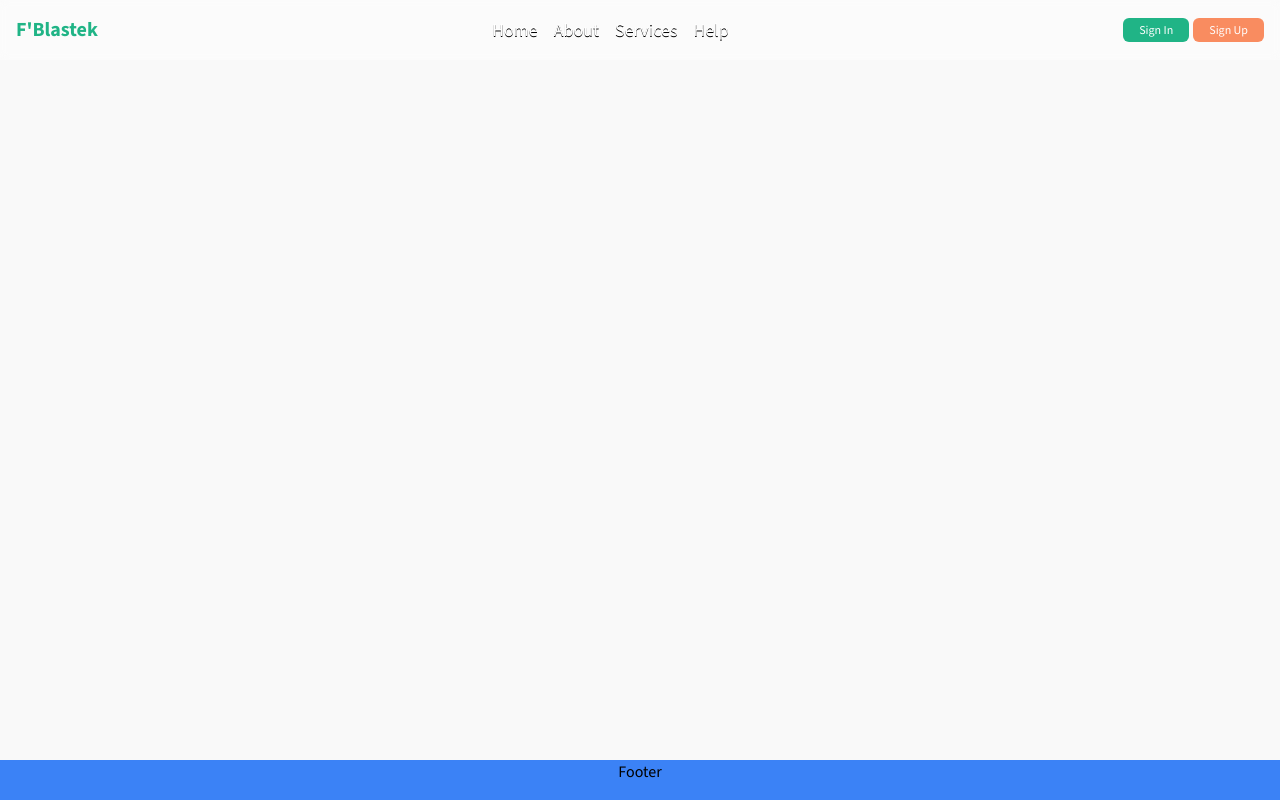
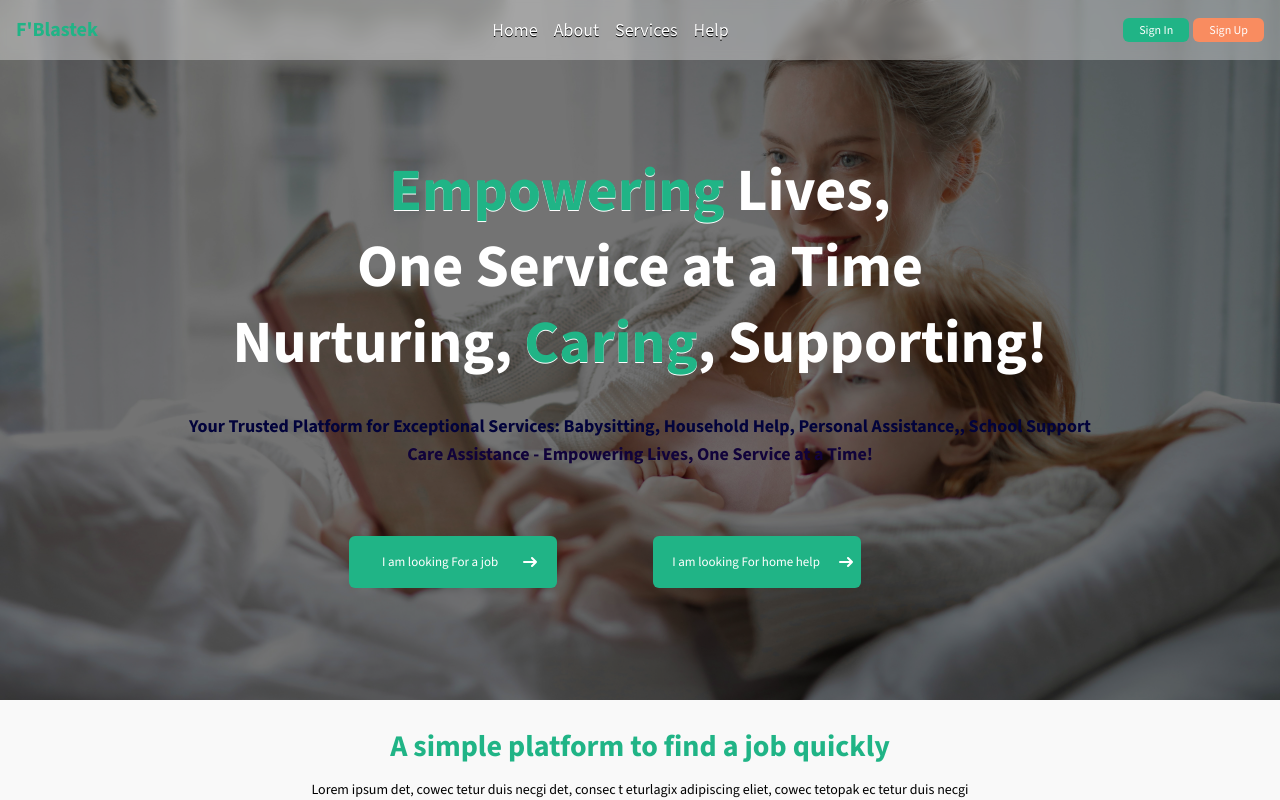
Before and after one commit to hamzaelalamy/f-blastek, a React (Vite) app in the folder app/: page / in a window 1280 px wide. Shown: the top 800 px of the page. Built offline with nearby package versions, Linux system fonts and the light colour scheme.

Commit message:
adjust layaout's padding

```diff
--- a/app/src/components/common/Header.tsx
+++ b/app/src/components/common/Header.tsx
@@ -8,7 +8,7 @@ function Header() {
           <div className="text-[#20B486] text-xl font-bold mb-4 md:mb-0">F'Blastek</div>
           <ul className="flex flex-col md:flex-row justify-between items-center md:space-x-4 z-50">
             <li>
-              <NavLink className="text-white text-lg hover:text-[#F98C60]  drop-shadow-[0_1px_0px_rgba(0,0,0,1)] " to="/Home" replace>
+              <NavLink className="text-white text-lg hover:text-[#F98C60]  drop-shadow-[0_1px_0px_rgba(0,0,0,1)] " to="/" replace>
                 Home
               </NavLink>
             </li>
--- a/app/src/components/landingPage/HeroSection.tsx
+++ b/app/src/components/landingPage/HeroSection.tsx
@@ -9,9 +9,7 @@ function HeroSection() {
   return (
     <>
       <div className="relative bg-cover bg-center h-[400px] lg:h-[600px] xl:h-[700px] ">
-        <Header />
-        {mobileMenu && <MobileHeader />}
-        <HamburgerButton mobileMenu={mobileMenu} setMobileMenu={setMobileMenu} />
+
         <img className="absolute inset-0 w-full h-full object-cover " src="../../../landingPage/hero6.png" alt="Hero Image" />
         <div className="absolute inset-0 bg-black opacity-55"></div>
         <div className="absolute inset-0 flex items-center justify-center -mt-20">
--- a/app/src/components/register/common/Choice.tsx
+++ b/app/src/components/register/common/Choice.tsx
@@ -3,7 +3,7 @@ import { Link } from "react-router-dom"
 
 function Choice() {
     return (
-        <div className="flex flex-col items-center">
+        <div className="flex flex-col items-center pt-20">
             <h1 className="mt-10 text-5xl text-[#20B486] font-bold outline-8">Que cherchez vous ?</h1>
             <div className="flex justify-center mt-6">
                 <div className="relative flex flex-col mt-6 text-gray-700 bg-[#82F2A7] shadow-md bg-clip-border rounded-xl w-96">
--- a/app/src/layouts/HelpLayout.tsx
+++ b/app/src/layouts/HelpLayout.tsx
@@ -2,7 +2,7 @@ import { Outlet, NavLink } from 'react-router-dom';
 
 function HelpLayout() {
     return (
-        <div className="flex flex-col items-center">
+        <div className="flex flex-col items-center pt-20">
             <h2 className='self-start mt-20 ml-20 text-5xl font-bold'>Website help</h2>
             <p className='self-start mt-4 ml-20'>Lorem ipsum dolor sit amet consectetur adipisicing elit. Sed, quibusdam!</p>
 
--- a/app/src/layouts/UserLayout.tsx
+++ b/app/src/layouts/UserLayout.tsx
@@ -1,19 +1,22 @@
 import { Outlet } from 'react-router-dom'
 import Header from '../components/common/Header'
+import { useState } from 'react'
+import { HamburgerButton } from '../components/common/HamburgerMenuButton'
+import MobileHeader from '../components/common/HamburgerMenuButton/MobileHeader'
 
+import Footer from '../components/common/Footer'
 function UserLayout() {
+    const [mobileMenu, setMobileMenu] = useState(false)
     return (
-        <div className="flex flex-col h-screen">
-            <Header />
-            <div className="flex flex-1">
-                {/* <aside>Sidebar</aside> */}
-                <div className="flex-1 mt-10 ml-10">
-                    <Outlet />
-                </div>
-            </div>
-            <div className="footer">
-                <footer className="h-10 mt-10 text-center bg-blue-500" >Footer</footer>
-            </div>
+
+        <div className="">
+
+           <Header />
+        {mobileMenu && <MobileHeader />}
+        <HamburgerButton mobileMenu={mobileMenu} setMobileMenu={setMobileMenu} />
+        <Outlet/>
+        <Footer/>
+
         </div>
     )
 }
--- a/app/src/pages/About.tsx
+++ b/app/src/pages/About.tsx
@@ -4,7 +4,7 @@ import Footer from "../components/common/Footer";
 function About() {
     return (
         <div className="">
-            <Header />
+            {/* <Header /> */}
 
             <section className="overflow-hidden pt-10 pb-12 lg:pt-[120px] lg:pb-[80px] ">
                 <div className="container mx-auto">
@@ -215,7 +215,7 @@ function About() {
             {/* </div>
             </section> */}
 
-            <Footer />
+            {/* <Footer /> */}
         </div>
     );
 }
--- a/app/src/pages/LandingPage.tsx
+++ b/app/src/pages/LandingPage.tsx
@@ -6,16 +6,27 @@ import AboutSection from '../components/landingPage/AboutSection'
 import TestimonialSection from '../components/landingPage/TestimonialSection'
 import ContactSection from '../components/landingPage/ContactSection'
 import Footer from '../components/common/Footer'
+import Header from '../components/common/Header'
+import { useState } from 'react'
+import { HamburgerButton } from '../components/common/HamburgerMenuButton'
+import MobileHeader from '../components/common/HamburgerMenuButton/MobileHeader'
+
+
 function LandingPage() {
+  // const [mobileMenu, setMobileMenu] = useState(false);
+
   return (
     <div>
+       {/* <Header />
+        {mobileMenu && <MobileHeader />}
+        <HamburgerButton mobileMenu={mobileMenu} setMobileMenu={setMobileMenu} /> */}
 <HeroSection/>
 <JobSection/>
 <ServiceSection/>
 <AboutSection/>
 <TestimonialSection/>
 <ContactSection/>
-<Footer/>
+{/* <Footer/> */}
     </div>
   )
 }
--- a/app/src/pages/register/InterestSelectionPage.tsx
+++ b/app/src/pages/register/InterestSelectionPage.tsx
@@ -6,7 +6,7 @@ import aide from "../../assets/aide.png"
 
 function InterestSelectionPage() {
     return (
-        <div className="flex flex-col items-center">
+        <div className="flex flex-col items-center pt-20">
             <h1 className="text-[#FF5C1A] text-5xl font-bold">Bienvenue !</h1>
             <h1 className="mt-10 text-4xl text-[#20B486] font-semibold outline-8">Quel service vous intéresse en priorité ?</h1>
             <div className="flex justify-center mt-6">
--- a/app/src/router/AppRouter.tsx
+++ b/app/src/router/AppRouter.tsx
@@ -98,6 +98,14 @@ const router = createBrowserRouter([
     errorElement: <Error />,
     children: [
       {
+        index: true,
+        element: <LandingPage />,
+      },
+      {
+        path: "/About",
+        element: <About />,
+      },
+      {
         path: "register",
         element: <UserTypeChoicePage />,
       },
@@ -126,15 +134,6 @@ const router = createBrowserRouter([
     ]
   },
 
-
-  {
-    path: "/Home",
-    element: <LandingPage />,
-  },
-  {
-    path: "/About",
-    element: <About />,
-  },
   {
     path: "*",
     element: <Error />,
```
